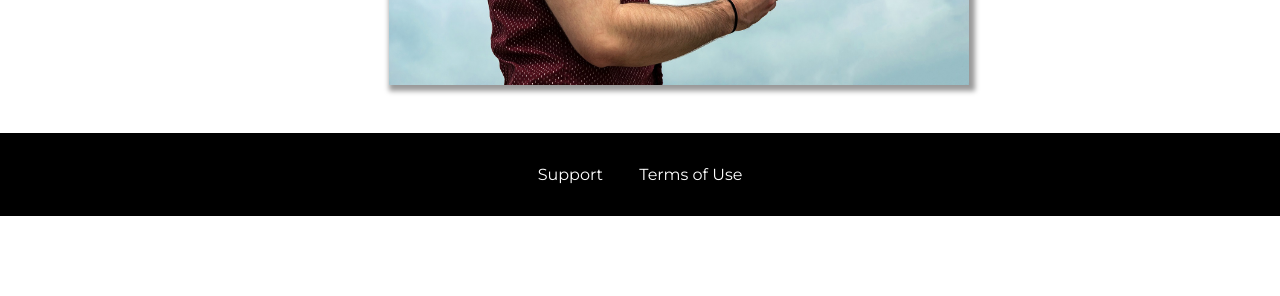
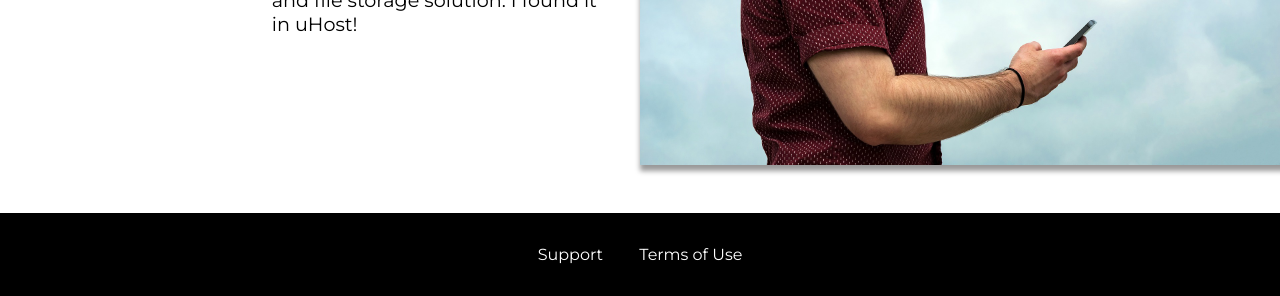
Before and after one commit to FarhanP/Hosting-App, a plain HTML site: page customers/index.html in a window 1280 px wide. Shown: the part 832-1128 px from the top of the page. Before the commit the page ends 1048 px from the top, so only its background shows below. Drawn offline with Linux system fonts and the light colour scheme.

Commit message:
Added reposive web design to the customer section

```diff
--- a/customers/customers.css
+++ b/customers/customers.css
@@ -1,36 +1,31 @@
 .testimonial {
   font-size: 1.2rem;
-  margin: 3rem 0;
+  /* margin: 3rem 0; */
 }
 
-.testimonial__list {
+/* .testimonial__list {
   width: 80%;
   margin: auto;
-}
+} */
 
 .testimonial:first-of-type {
   margin-top: 6rem;
 }
 
 .testimonial__image-container {
-  width: 65%;
-  max-width: 580px;
-  display: inline-block;
-  vertical-align: middle;
+  width: 100%;
+  max-width: 40rem;
   box-shadow: 3px 3px 5px 3px rgba(0, 0, 0, 0.4);
 }
 
 .testimonial__image {
   width: 100%;
-  vertical-align: bottom;
+  vertical-align: top;
 }
 
 .testimonial__info {
   text-align: right;
   padding: 0.9rem;
-  display: inline-block;
-  vertical-align: middle;
-  width: 30%;
 }
 
 #customer-2 .testimonial__info {
@@ -62,3 +57,26 @@
 .testimonial__text {
   margin: 0.4rem;
 }
+
+@media (min-width: 40rem) {
+  .testimonial {
+    margin: 3rem auto;
+    max-width: 1500px;
+  }
+
+  .testimonial__image-container {
+    display: inline-block;
+    vertical-align: middle;
+    width: 66%;
+  }
+
+  .testimonial__info {
+    display: inline-block;
+    vertical-align: middle;
+    width: 30%;
+  }
+
+  #customer-2 {
+    text-align: right;
+  }
+}
--- a/main.css
+++ b/main.css
@@ -22,13 +22,13 @@ body {
   position: absolute;
   bottom: 5%;
   left: 3%;
-  width: 50vw;
+  width: 90vw;
   font-size: 1.6rem;
 }
 
 /* Media queries for Desktop version of the website */
 
-@media (min-width: 40rem) {
+@media (min-width: 40rem) and (min-height: 50rem) {
   #product-overview {
     height: 40vh;
     background-position: 50% 25%;
@@ -116,7 +116,7 @@ body {
 
 #key-features > .section-title {
   color: white;
-  padding: 2rem;
+  padding: 0.5rem;
 }
 
 .key-feature__list {
--- a/shared.css
+++ b/shared.css
@@ -158,7 +158,7 @@ body {
 }
 
 .main-header__brand img {
-  height: 2.3rem;
+  height: 2.6rem;
 }
 
 .main-footer {
```
